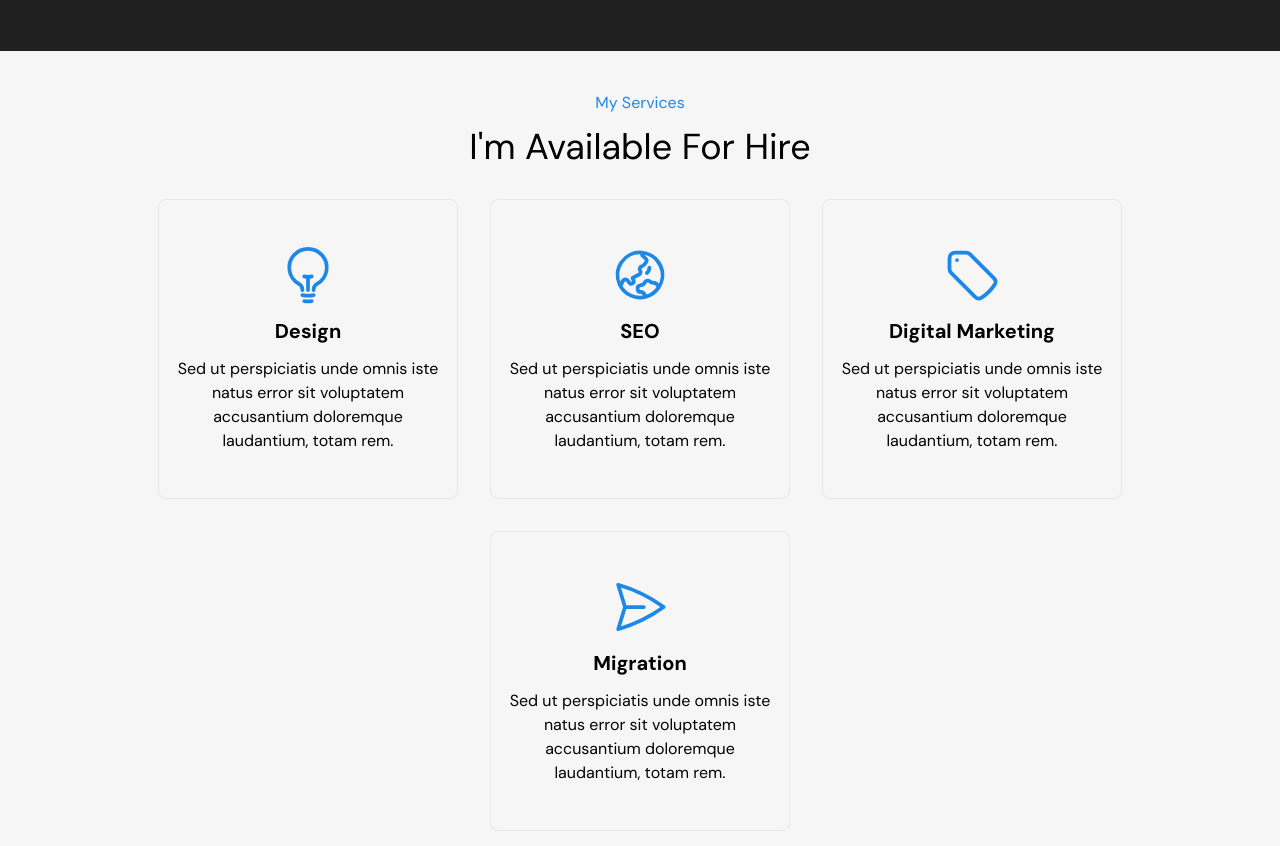
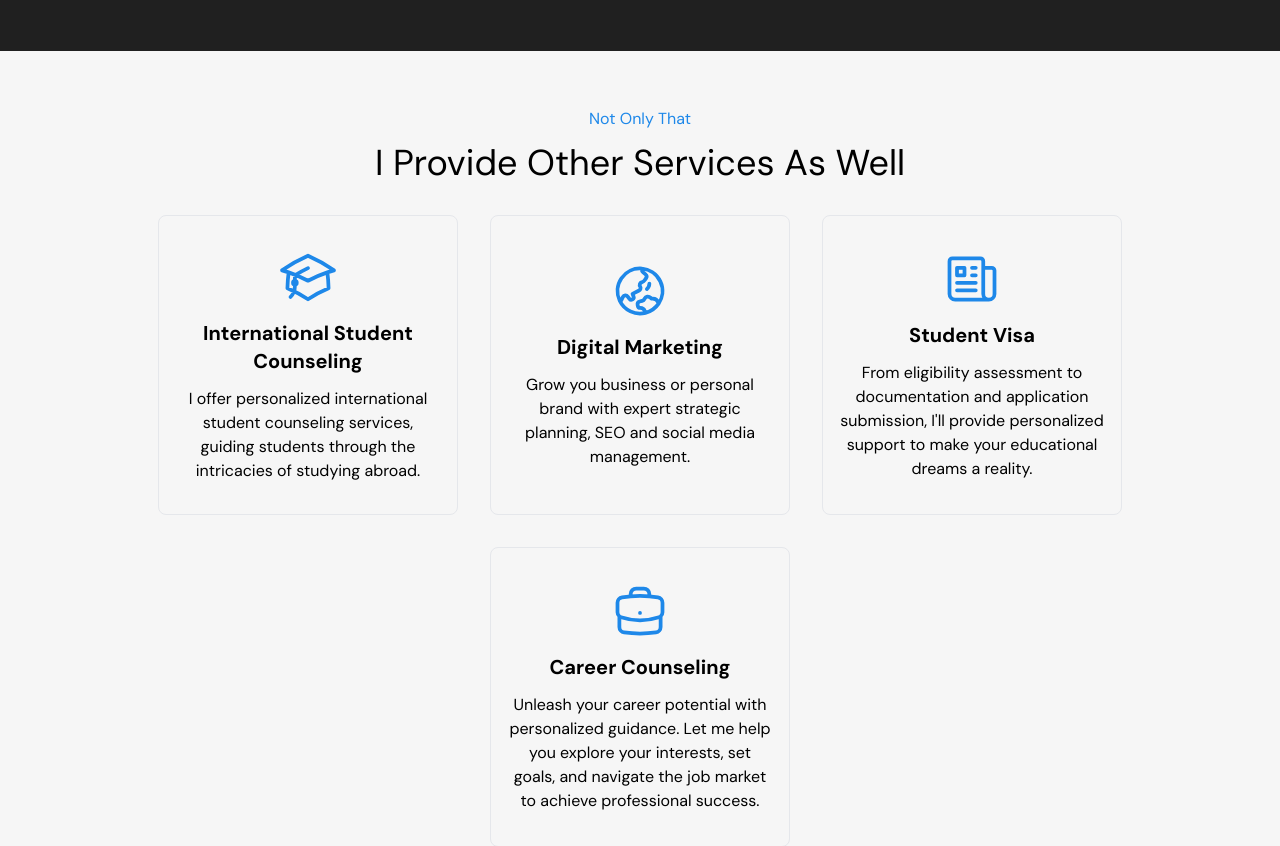
Before and after one commit to MingmaTenzing/migrationconsultant, a Next.js app: page / in a window 1280 px wide. Shown: the part 1060-1906 px from the top of the page. Built offline with nearby package versions, Linux system fonts and the light colour scheme.

Commit message:
connect section complete

```diff
--- /dev/null
+++ b/components/Connect.tsx
@@ -0,0 +1,38 @@
+import Image from "next/image";
+import carlos from "../assests/carlos.png";
+
+type Props = {};
+function Connect({}: Props) {
+  return (
+    <main className=" mt-10">
+      <div className=" p-4 md:p-8 md:flex md:items-center md:justify-center md:space-x-4">
+        <div>
+          <Image
+            src={carlos}
+            width={600}
+            height={712}
+            alt=" Carlos Charlie Castro Profile Picture"
+            className=" w-[400px]"
+          />
+        </div>
+        <div className=" space-y-4 md:w-[600px]">
+          <h2 className=" md:text-3xl lg:text-5xl font-bold text-2xl">
+            {" "}
+            Your Turn To Change Your Dream into Reality !!
+          </h2>
+          <p className=" md:text-lg">
+            Don't wait another moment. Contact me straight away and let's embark
+            on this transformative journey together. Your future awaits!
+          </p>
+          <div className="">
+          <button className="  bg-blue-500  px-5 py-3  text-white hover:scale-110 transition-all ease-linear duration-200 cursor-pointer hover:shadow-lg rounded-lg">
+            Contact
+          </button>
+
+          </div>
+        </div>
+      </div>
+    </main>
+  );
+}
+export default Connect;
--- a/components/Experience.tsx
+++ b/components/Experience.tsx
@@ -1,7 +1,11 @@
 type Props = {};
 function Experience({}: Props) {
   return (
-    <div className=" mt-6 space-y-10 lg:space-y-0 lg:flex lg:space-x-8 lg:w-[1200px] lg:items-start md:w-2/3 m-auto p-4 lg:p-8">
+    <main className="mt-10 bg-[#202020] text-white">
+
+
+
+    <div className="   space-y-10 lg:space-y-0 lg:flex lg:space-x-8 lg:w-[1200px] lg:items-start md:w-2/3 m-auto p-4 lg:p-16">
       <div className="  lg:w-1/2  ">
         <h2 className="  mb-6 text-2xl md:text-3xl font-semibold">Experiences</h2>
 
@@ -122,25 +126,11 @@ function Experience({}: Props) {
             </p>
           </div>
 
-          <div className=" space-y-5">
-            <span className=" p-2 border-blue-400 text-sm font-semibold border-2 text-blue-400    uppercase">
-              FEB 2019 - APR 2019
-            </span>
-            <h3 className="  text-xl font-semibold">
-              Senior Education Consultant-{" "}
-              <span className=" font-light">
-                ANZ Education and Visa Service
-              </span>
-            </h3>
-            <p>
-              Providing education counseling for international students to
-              ensure the most appropriate course selection according to their
-              need and future career.
-            </p>
-          </div>
+
         </div>
       </div>
     </div>
+    </main>
   );
 }
 export default Experience;
--- a/components/Services.tsx
+++ b/components/Services.tsx
@@ -1,51 +1,68 @@
-import { GlobeAsiaAustraliaIcon, LightBulbIcon, PaperAirplaneIcon, TagIcon } from "@heroicons/react/24/outline";
+import {
+  AcademicCapIcon,
+  BriefcaseIcon,
+  GlobeAsiaAustraliaIcon,
+  LightBulbIcon,
+  NewspaperIcon,
+  PaperAirplaneIcon,
+  TagIcon,
+} from "@heroicons/react/24/outline";
 
 type Props = {};
 function Services({}: Props) {
   return (
-    <div className=" mt-6 p-4">
+    <div className=" mt-10 p-4">
       <div className=" flex flex-col  space-y-3 items-center">
-        <h3 className=" text-bluestyle">My Services</h3>
-        <h2 className=" text-3xl md:text-4xl">I'm Available For Hire</h2>
+        <h3 className=" text-bluestyle">Not Only That</h3>
+        <h2 className=" text-center text-3xl md:text-4xl">
+          I Provide Other Services As Well
+        </h2>
       </div>
 
       <div className=" mt-4 flex flex-col items-center md:flex-row md:flex-wrap md:justify-center ">
-
-
         <div className=" cursor-pointer group m-4 hover:bg-bluestyle transition-all ease-linear duration-200 space-y-3 rounded-lg p-4 flex flex-col items-center justify-center text-center h-[300px]  border w-[300px]">
-        <LightBulbIcon className=" group-hover:text-white  transition-all ease-linear duration-200  text-bluestyle w-[60px]" />
-        <h4 className=" group-hover:text-white transition-all ease-linear duration-200 font-semibold text-xl">Design</h4>
+          <AcademicCapIcon className=" group-hover:text-white  transition-all ease-linear duration-200  text-bluestyle w-[60px]" />
+          <h4 className=" group-hover:text-white transition-all ease-linear duration-200 font-semibold text-xl">
+            International Student Counseling
+          </h4>
           <p className=" group-hover:text-white transition-all ease-linear duration-200">
-          Sed ut perspiciatis unde omnis iste natus error sit voluptatem
-          accusantium doloremque laudantium, totam rem.
+            I offer personalized international student counseling services,
+            guiding students through the intricacies of studying abroad.
           </p>
         </div>
         <div className=" cursor-pointer group m-4 hover:bg-bluestyle transition-all ease-linear duration-200 space-y-3 rounded-lg p-4 flex flex-col items-center justify-center text-center h-[300px]  border w-[300px]">
           <GlobeAsiaAustraliaIcon className=" group-hover:text-white  transition-all ease-linear duration-200  text-bluestyle w-[60px]" />
-        <h4 className=" group-hover:text-white transition-all ease-linear duration-200 font-semibold text-xl">SEO</h4>
+          <h4 className=" group-hover:text-white transition-all ease-linear duration-200 font-semibold text-xl">
+            Digital Marketing
+          </h4>
           <p className=" group-hover:text-white transition-all ease-linear duration-200">
-          Sed ut perspiciatis unde omnis iste natus error sit voluptatem
-          accusantium doloremque laudantium, totam rem.
+            Grow you business or personal brand with expert strategic planning,
+            SEO and social media management.
           </p>
         </div>
         <div className=" cursor-pointer group m-4 hover:bg-bluestyle transition-all ease-linear duration-200 space-y-3 rounded-lg p-4 flex flex-col items-center justify-center text-center h-[300px]  border w-[300px]">
-        <TagIcon className=" group-hover:text-white  transition-all ease-linear duration-200  text-bluestyle w-[60px]" />
-        <h4 className=" group-hover:text-white transition-all ease-linear duration-200 font-semibold text-xl">Digital Marketing</h4>
+          <NewspaperIcon className=" group-hover:text-white  transition-all ease-linear duration-200  text-bluestyle w-[60px]" />
+          <h4 className=" group-hover:text-white transition-all ease-linear duration-200 font-semibold text-xl">
+            Student Visa
+          </h4>
           <p className=" group-hover:text-white transition-all ease-linear duration-200">
-          Sed ut perspiciatis unde omnis iste natus error sit voluptatem
-          accusantium doloremque laudantium, totam rem.
+            From eligibility assessment to documentation and application
+            submission, I'll provide personalized support to make your
+            educational dreams a reality.
           </p>
         </div>
         <div className=" cursor-pointer group m-4 hover:bg-bluestyle transition-all ease-linear duration-200 space-y-3 rounded-lg p-4 flex flex-col items-center justify-center text-center h-[300px]  border w-[300px]">
-        <PaperAirplaneIcon className=" group-hover:text-white  transition-all ease-linear duration-200  text-bluestyle w-[60px]" />
-        <h4 className=" group-hover:text-white transition-all ease-linear duration-200 font-semibold text-xl">Migration</h4>
+          <BriefcaseIcon className=" group-hover:text-white  transition-all ease-linear duration-200  text-bluestyle w-[60px]" />
+          <h4 className=" group-hover:text-white transition-all ease-linear duration-200 font-semibold text-xl">
+            Career Counseling
+          </h4>
           <p className=" group-hover:text-white transition-all ease-linear duration-200">
-          Sed ut perspiciatis unde omnis iste natus error sit voluptatem
-          accusantium doloremque laudantium, totam rem.
+            Unleash your career potential with personalized guidance. Let me
+            help you explore your interests, set goals, and navigate the job
+            market to achieve professional success.
           </p>
         </div>
       </div>
-
     </div>
   );
 }
--- a/src/app/page.tsx
+++ b/src/app/page.tsx
@@ -4,12 +4,15 @@ import Hero from "../../components/Hero";
 import AboutMe from "../../components/AboutMe";
 import Services from "../../components/Services";
 import Experience from "../../components/Experience";
+import Connect from "../../components/Connect";
 export default function Home() {
   return (
     <main>
       <Hero />
       <AboutMe />
       <Services />
+      <Experience />
+      <Connect />
     </main>
   );
 }
```
Lines whose indentation alone changed are shown as unchanged.
